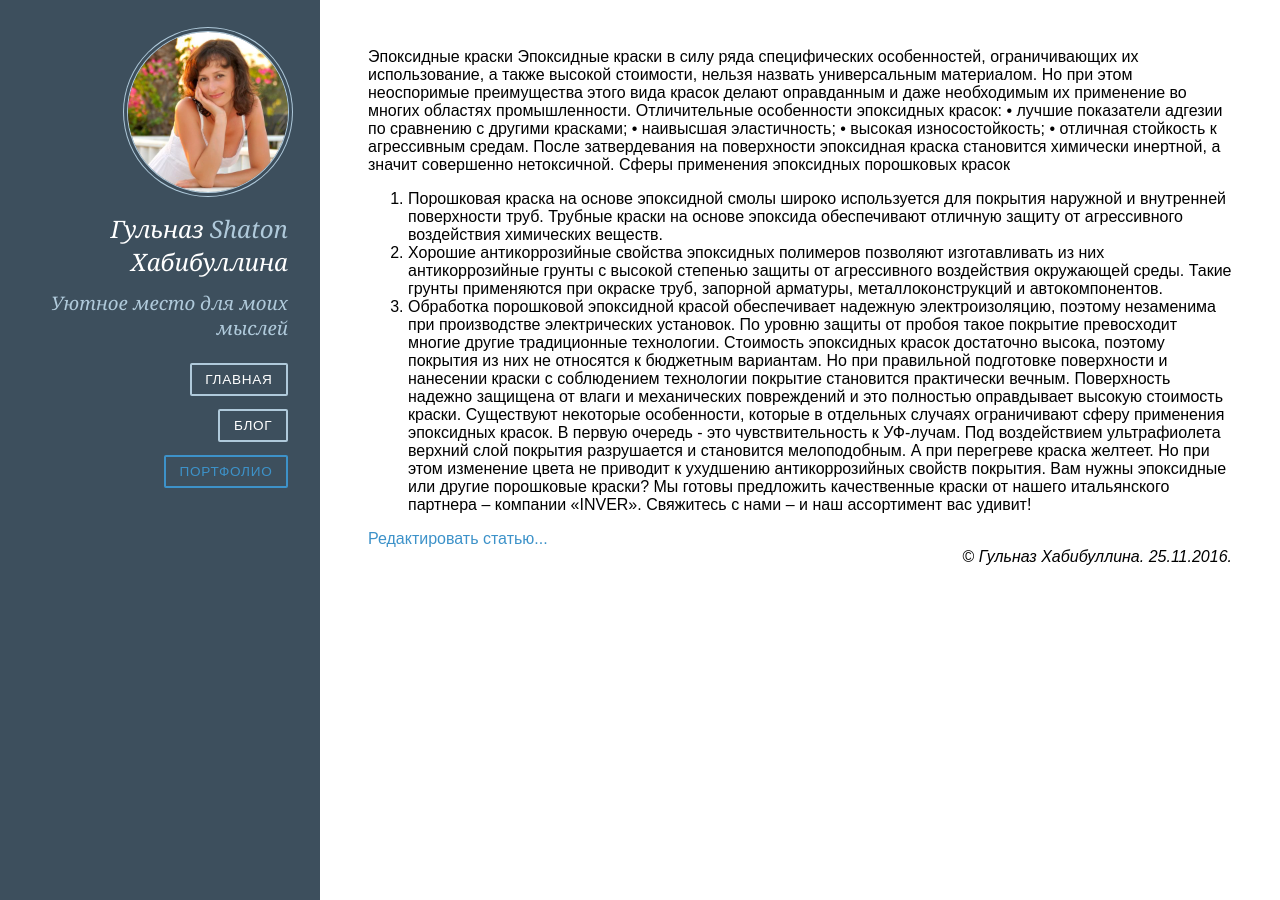
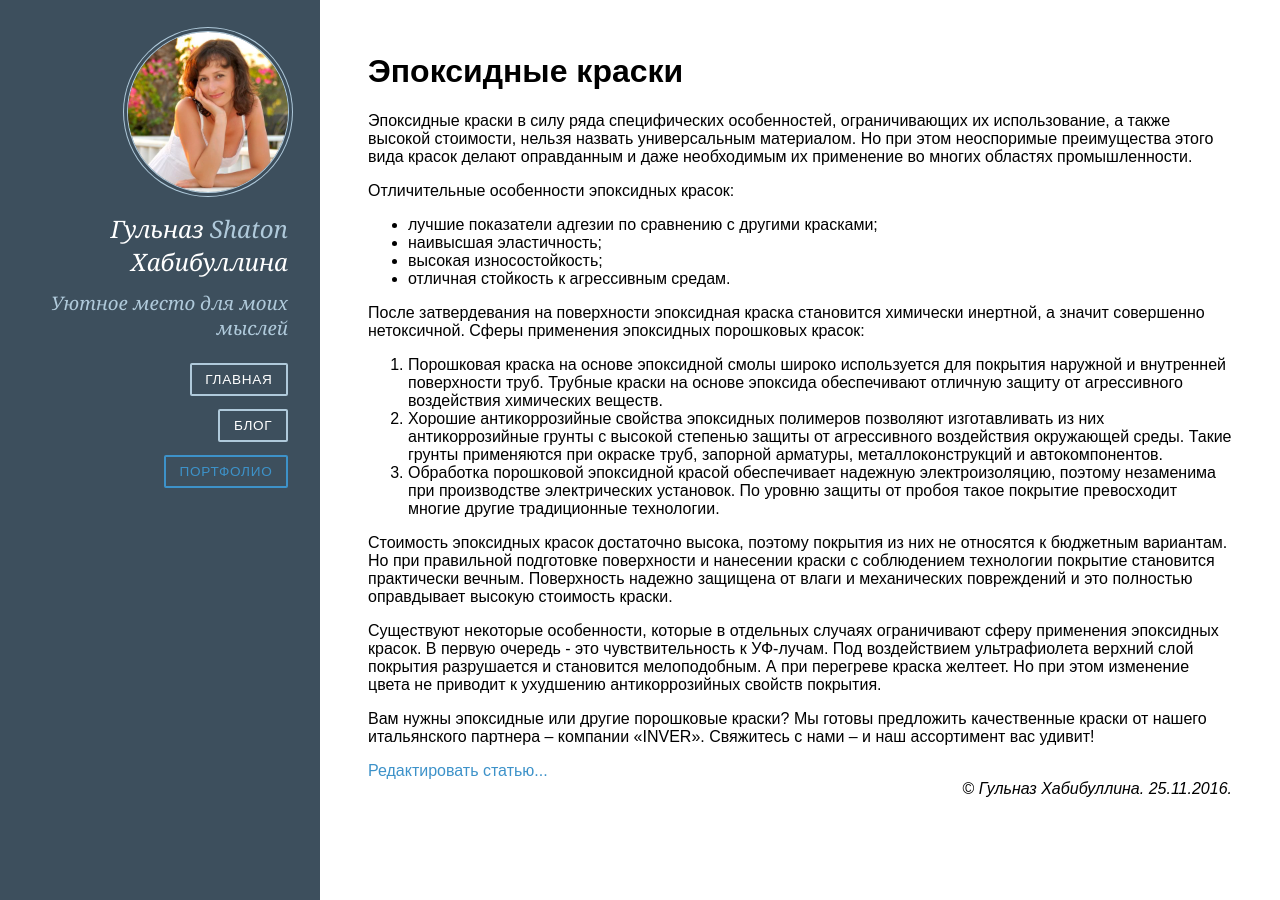
Before and after one commit to GulnazShaton/GulnazShaton.github.io, a Jekyll site: the page built from _posts/portfolio/2016-11-25-Эпоксидные-краски.md, in a window 1280 px wide. Built offline with Jekyll 4.4.1, drawn with Linux system fonts in a browser that asks for light colours.

```diff
--- a/_posts/portfolio/2016-11-25-Эпоксидные-краски.md
+++ b/_posts/portfolio/2016-11-25-Эпоксидные-краски.md
@@ -1,15 +1,23 @@
-Эпоксидные краски
+# Эпоксидные краски
+
 Эпоксидные краски в силу ряда специфических особенностей, ограничивающих их использование, а также высокой стоимости, нельзя назвать универсальным материалом. Но при этом неоспоримые преимущества этого вида красок делают оправданным и даже необходимым их применение во многих областях промышленности.
+
 Отличительные особенности эпоксидных красок:
-•	лучшие показатели адгезии по сравнению с другими красками;
-•	наивысшая эластичность;
-•	высокая износостойкость;
-•	отличная стойкость к агрессивным средам.
+
+* лучшие показатели адгезии по сравнению с другими красками;
+* наивысшая эластичность;
+* высокая износостойкость;
+* отличная стойкость к агрессивным средам.
+
 После затвердевания на поверхности эпоксидная краска становится химически инертной, а значит совершенно нетоксичной.
-Сферы применения эпоксидных порошковых красок
-1.	Порошковая краска на основе эпоксидной смолы широко используется для покрытия наружной и внутренней поверхности труб. Трубные краски на основе эпоксида обеспечивают отличную защиту от агрессивного воздействия химических веществ.
-2.	Хорошие антикоррозийные свойства эпоксидных полимеров позволяют изготавливать из них антикоррозийные грунты с высокой степенью защиты от агрессивного воздействия окружающей среды.  Такие грунты применяются при окраске труб, запорной арматуры, металлоконструкций и автокомпонентов.
-3.	Обработка порошковой эпоксидной красой обеспечивает надежную электроизоляцию, поэтому незаменима при производстве электрических установок. По уровню защиты от пробоя такое покрытие превосходит многие другие традиционные технологии.
+Сферы применения эпоксидных порошковых красок:
+
+1. Порошковая краска на основе эпоксидной смолы широко используется для покрытия наружной и внутренней поверхности труб. Трубные краски на основе эпоксида обеспечивают отличную защиту от агрессивного воздействия химических веществ.
+2. Хорошие антикоррозийные свойства эпоксидных полимеров позволяют изготавливать из них антикоррозийные грунты с высокой степенью защиты от агрессивного воздействия окружающей среды.  Такие грунты применяются при окраске труб, запорной арматуры, металлоконструкций и автокомпонентов.
+3. Обработка порошковой эпоксидной красой обеспечивает надежную электроизоляцию, поэтому незаменима при производстве электрических установок. По уровню защиты от пробоя такое покрытие превосходит многие другие традиционные технологии.
+
 Стоимость эпоксидных красок достаточно высока, поэтому покрытия из них не относятся к бюджетным вариантам. Но при правильной подготовке поверхности и нанесении краски с соблюдением технологии покрытие становится практически вечным. Поверхность надежно защищена от влаги и механических повреждений и это полностью оправдывает высокую стоимость краски.
+
 Существуют некоторые особенности, которые в отдельных случаях ограничивают сферу применения эпоксидных красок. В первую очередь - это чувствительность к УФ-лучам. Под воздействием ультрафиолета верхний слой покрытия разрушается и становится мелоподобным. А при перегреве краска желтеет. Но при этом изменение цвета не приводит к ухудшению антикоррозийных свойств покрытия.
+
 Вам нужны эпоксидные или другие порошковые краски? Мы готовы предложить качественные краски от нашего итальянского партнера – компании «INVER». Свяжитесь с нами – и наш ассортимент вас удивит!
```
